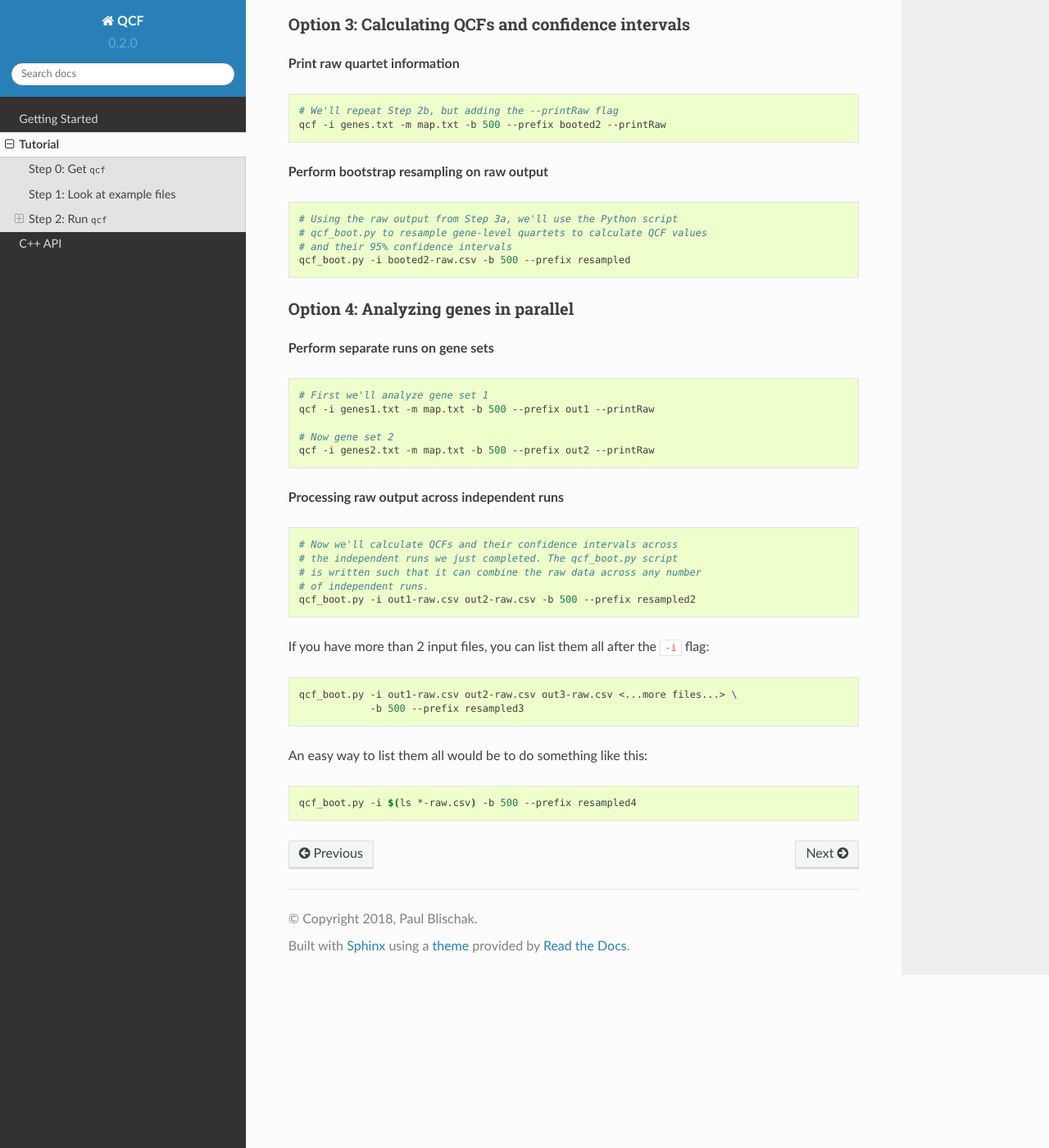
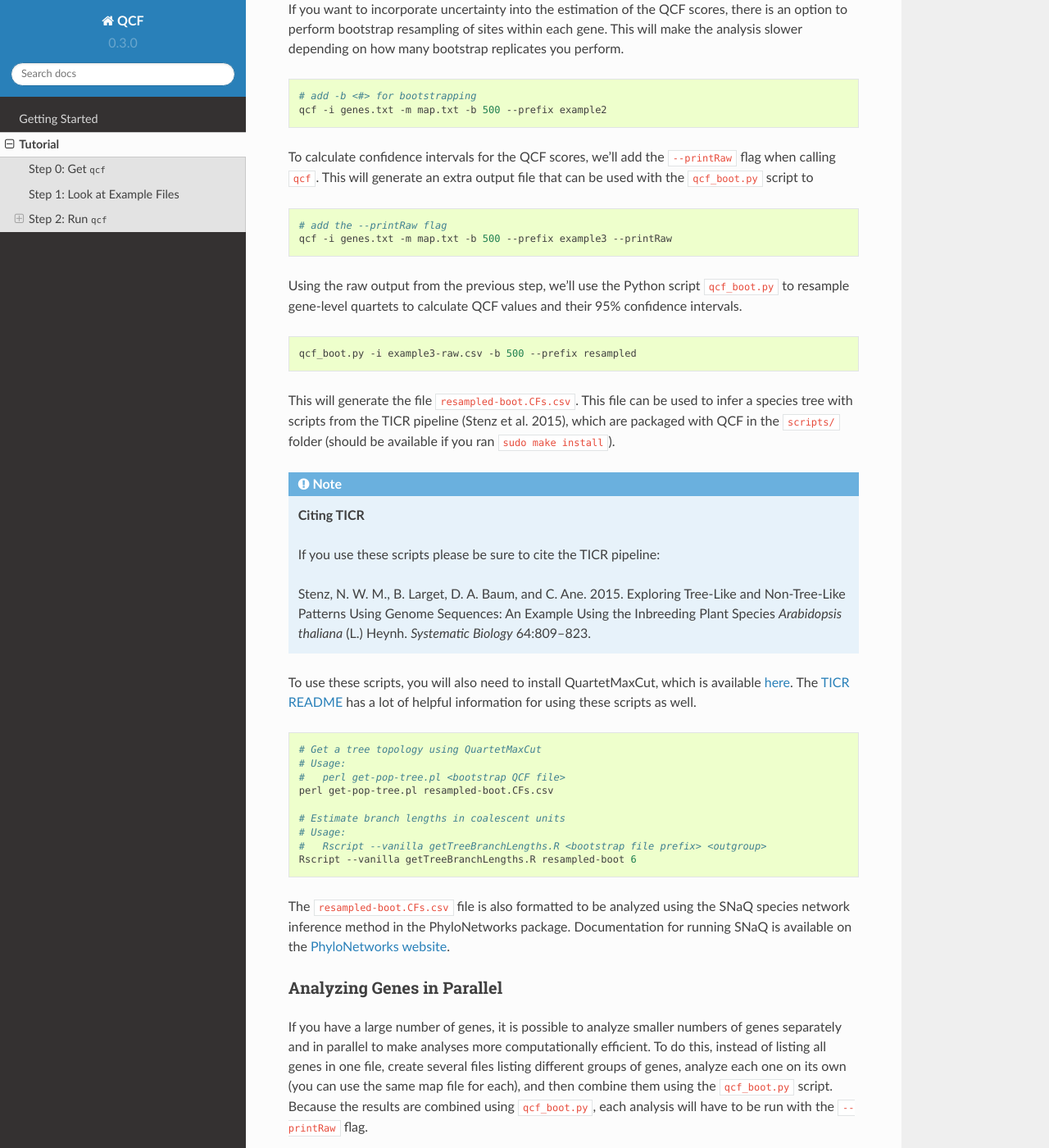
Before and after one commit to pblischak/QCF, a Sphinx documentation site: the page built from docs/tutorial.rst, in a window 1280 px wide and 1400 px high, scrolled down 1104 px. Shown: the whole window at 82% size. Built offline with Sphinx 7.4.7 and the Read the Docs theme 2.0.0, drawn with Linux system fonts in a browser that asks for light colours; some of the changed text lies outside the part shown.

Commit message:
adding TICR scripts and updating docs

```diff
--- a/README.rst
+++ b/README.rst
@@ -102,5 +102,5 @@ If you have a problem while running ``qcf``, and you think it may be a bug, plea
 .. |QCF Issues| image:: https://img.shields.io/badge/qcf-issues-blue.svg
    :target: https://github.com/pblischak/QCF/issues
 
-.. |QCF Version| image:: https://img.shields.io/badge/qcf-v0.2.0a-orange.svg
-   :target: https://github.com/pblischak/QCF/releases/tag/0.2.0a
+.. |QCF Version| image:: https://img.shields.io/badge/qcf-v0.3.0a-orange.svg
+   :target: https://github.com/pblischak/QCF/releases/tag/0.3.0a
--- a/docs/conf.py
+++ b/docs/conf.py
@@ -51,7 +51,7 @@ master_doc = 'index'
 
 # General information about the project.
 project = u'QCF'
-copyright = u'2018, Paul Blischak'
+copyright = u'2020, Paul Blischak'
 author = u'Paul Blischak'
 
 # The version info for the project you're documenting, acts as replacement for
@@ -59,9 +59,9 @@ author = u'Paul Blischak'
 # built documents.
 #
 # The short X.Y version.
-version = u'0.2.0'
+version = u'0.3.0'
 # The full version, including alpha/beta/rc tags.
-release = u'0.2.0a'
+release = u'0.3.0a'
 
 # The language for content autogenerated by Sphinx. Refer to documentation
 # for a list of supported languages.
--- a/docs/tutorial.rst
+++ b/docs/tutorial.rst
@@ -10,78 +10,120 @@ available in the ``example/`` folder in the
 Step 0: Get ``qcf``
 -------------------
 
+If you don't have the repo, clone it and install qcf. If you already have the QCF
+repository then go ahead and skip to the next step.
+
 .. code:: bash
 
-  # If you don't have the repo, clone it and install qcf.
-  # Otherwise, skip ahead to Step 1.
   git clone https://github.com/pblischak/QCF.git
   cd QCF
   make
   make test
   sudo make install
 
-Step 1: Look at example files
+Step 1: Look at Example Files
 -----------------------------
+
+Now we'll run the example analyses. First, we'll change into the `example/` folder in the QCF repo.
 
 .. code:: bash
 
-  # Now we'll run the example analyses.
-  # Change into the `example/` folder in
-  # the QCF repo.
+  # cd into the example folder (wherever it is on your computer)
   cd /path/to/QCF/example
 
   # check out what files are there
   ls
 
+You should see the Phylip files containing the sequence data, the ``genes.txt`` file containing
+a list of all of the genes, and the ``map.txt`` file.
+
 .. code:: bash
 
-  # Aside:
-  # Making the gene list file can be done using
-  # the following code within a terminal.
+  # Aside: Making the gene list file can be done in the folder with all of the
+  # Phylip files using the following code within a terminal
   ls -1 *.phy > genes.txt
 
 Step 2: Run ``qcf``
 -------------------
 
-Option 1: Basic analysis with ``qcf``
-~~~~~~~~~~~~~~~~~~~~~~~~~~~~~~~~~~~~~
+The most basic analysis that we can do with ``qcf`` is to just
+calculate QCF scores with the ``genes.txt`` and ``map.txt`` files.
 
 .. code:: bash
 
-  # Basic qcf run
-  qcf -i genes.txt -m map.txt --prefix example
+  qcf -i genes.txt -m map.txt --prefix example1
 
-Option 2: Run ``qcf`` with bootstrapping
-~~~~~~~~~~~~~~~~~~~~~~~~~~~~~~~~~~~~~~~~
+If you want to incorporate uncertainty into the estimation of the QCF scores,
+there is an option to perform bootstrap resampling of sites within each gene.
+This will make the analysis slower depending on how many bootstrap replicates
+you perform.
 
 .. code:: bash
 
-  # Now we'll run qcf with bootstrapping (add -b #)
-  qcf -i genes.txt -m map.txt -b 500 --prefix booted
+  # add -b <#> for bootstrapping
+  qcf -i genes.txt -m map.txt -b 500 --prefix example2
 
-Option 3: Calculating QCFs and confidence intervals
-~~~~~~~~~~~~~~~~~~~~~~~~~~~~~~~~~~~~~~~~~~~~~~~~~~~
-
-**Print raw quartet information**
+To calculate confidence intervals for the QCF scores, we'll add the ``--printRaw``
+flag when calling ``qcf``. This will generate an extra output file that can be used
+with the ``qcf_boot.py`` script to
 
 .. code:: bash
 
-  # We'll repeat Step 2b, but adding the --printRaw flag
-  qcf -i genes.txt -m map.txt -b 500 --prefix booted2 --printRaw
+  # add the --printRaw flag
+  qcf -i genes.txt -m map.txt -b 500 --prefix example3 --printRaw
 
-**Perform bootstrap resampling on raw output**
+Using the raw output from the previous step, we'll use the Python script
+``qcf_boot.py`` to resample gene-level quartets to calculate QCF values
+and their 95% confidence intervals.
 
 .. code:: bash
 
-  # Using the raw output from Step 3a, we'll use the Python script
-  # qcf_boot.py to resample gene-level quartets to calculate QCF values
-  # and their 95% confidence intervals
-  qcf_boot.py -i booted2-raw.csv -b 500 --prefix resampled
+  qcf_boot.py -i example3-raw.csv -b 500 --prefix resampled
 
-Option 4: Analyzing genes in parallel
-~~~~~~~~~~~~~~~~~~~~~~~~~~~~~~~~~~~~~
+This will generate the file ``resampled-boot.CFs.csv``. This file can be used to infer
+a species tree with scripts from the TICR pipeline (Stenz et al. 2015), which are packaged
+with QCF in the ``scripts/`` folder (should be available if you ran ``sudo make install``).
 
-**Perform separate runs on gene sets**
+.. note:: **Citing TICR**
+
+  If you use these scripts please be sure to cite the TICR pipeline:
+
+  Stenz, N. W. M., B. Larget, D. A. Baum, and C. Ane. 2015.
+  Exploring Tree-Like and Non-Tree-Like Patterns Using Genome Sequences:
+  An Example Using the Inbreeding Plant Species *Arabidopsis thaliana* (L.) Heynh.
+  *Systematic Biology* 64:809--823.
+
+To use these scripts, you will also need to install QuartetMaxCut, which is available
+`here <http://research.haifa.ac.il/~ssagi/software/QMCN.tar.gz>`__. The
+`TICR README <https://github.com/nstenz/TICR>`__
+has a lot of helpful information for using these scripts as well.
+
+.. code:: bash
+
+  # Get a tree topology using QuartetMaxCut
+  # Usage:
+  #   perl get-pop-tree.pl <bootstrap QCF file>
+  perl get-pop-tree.pl resampled-boot.CFs.csv
+
+  # Estimate branch lengths in coalescent units
+  # Usage:
+  #   Rscript --vanilla getTreeBranchLengths.R <bootstrap file prefix> <outgroup>
+  Rscript --vanilla getTreeBranchLengths.R resampled-boot 6
+
+The ``resampled-boot.CFs.csv`` file is also formatted to be analyzed using the SNaQ
+species network inference method in the PhyloNetworks package. Documentation for running
+SNaQ is available on the `PhyloNetworks website <https://crsl4.github.io/PhyloNetworks.jl/stable/>`__.
+
+Analyzing Genes in Parallel
+~~~~~~~~~~~~~~~~~~~~~~~~~~~
+
+If you have a large number of genes, it is possible to analyze smaller numbers of
+genes separately and in parallel to make analyses more computationally efficient.
+To do this, instead of listing all genes in one file, create several files listing
+different groups of genes, analyze each one on its own (you can use the same map
+file for each), and then combine them using the ``qcf_boot.py`` script. Because
+the results are combined using ``qcf_boot.py``, each analysis will have to be run
+with the ``--printRaw`` flag.
 
 .. code:: bash
 
@@ -91,14 +133,14 @@ Option 4: Analyzing genes in parallel
   # Now gene set 2
   qcf -i genes2.txt -m map.txt -b 500 --prefix out2 --printRaw
 
-**Processing raw output across independent runs**
+Now we'll calculate QCFs and their confidence intervals across
+the independent runs we just completed. The qcf_boot.py script
+is written such that it can combine the raw data across any number
+of independent runs.
 
 .. code:: bash
 
-  # Now we'll calculate QCFs and their confidence intervals across
-  # the independent runs we just completed. The qcf_boot.py script
-  # is written such that it can combine the raw data across any number
-  # of independent runs.
+  #
   qcf_boot.py -i out1-raw.csv out2-raw.csv -b 500 --prefix resampled2
 
 If you have more than 2 input files, you can list them all after the ``-i``
```
Also changed, not shown: docs/api.rst (deleted, +0 -29 lines), docs/getting_started.rst (+14 -1 lines), docs/index.rst (+8 -6 lines), 2 other files.
